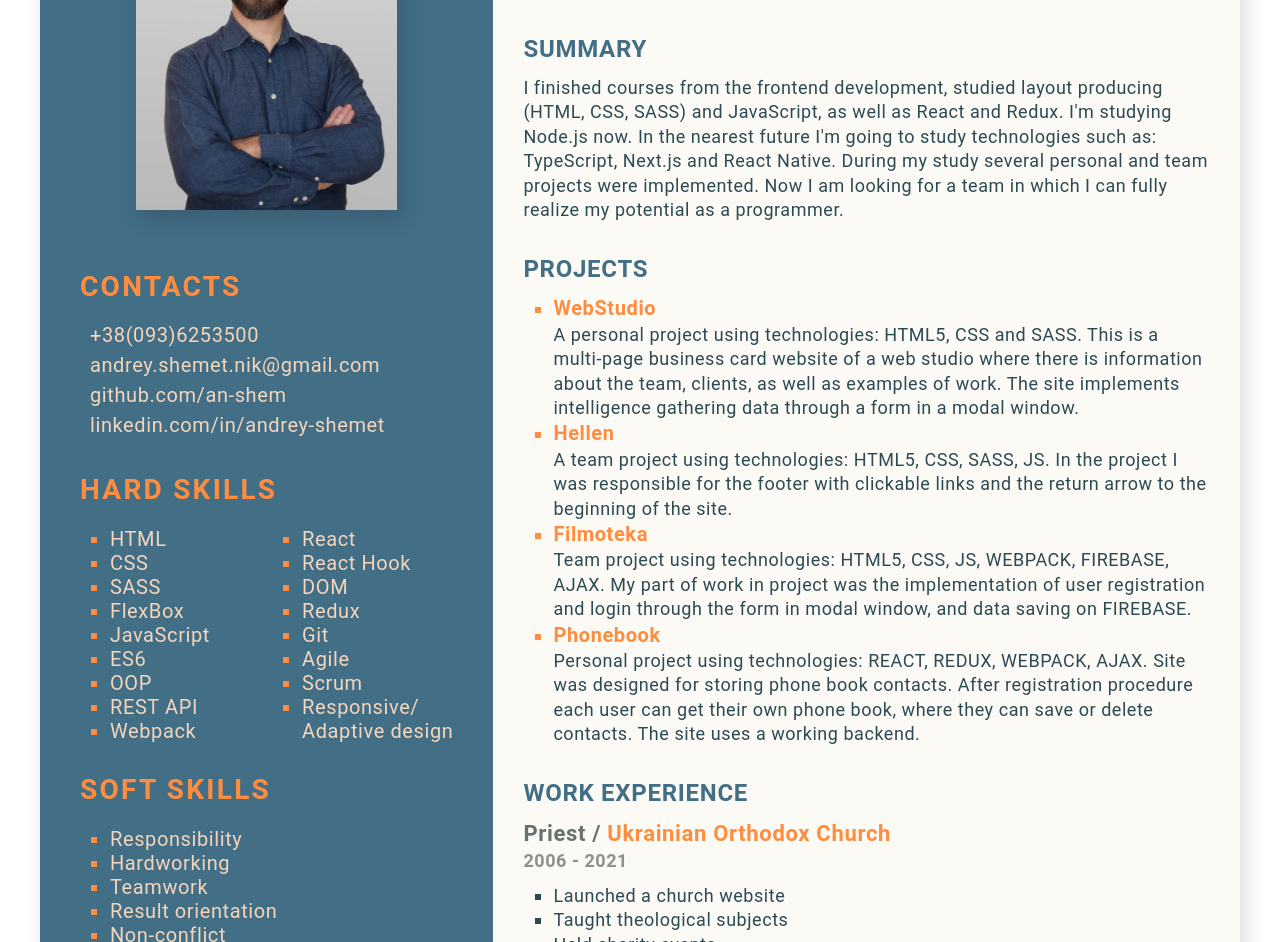
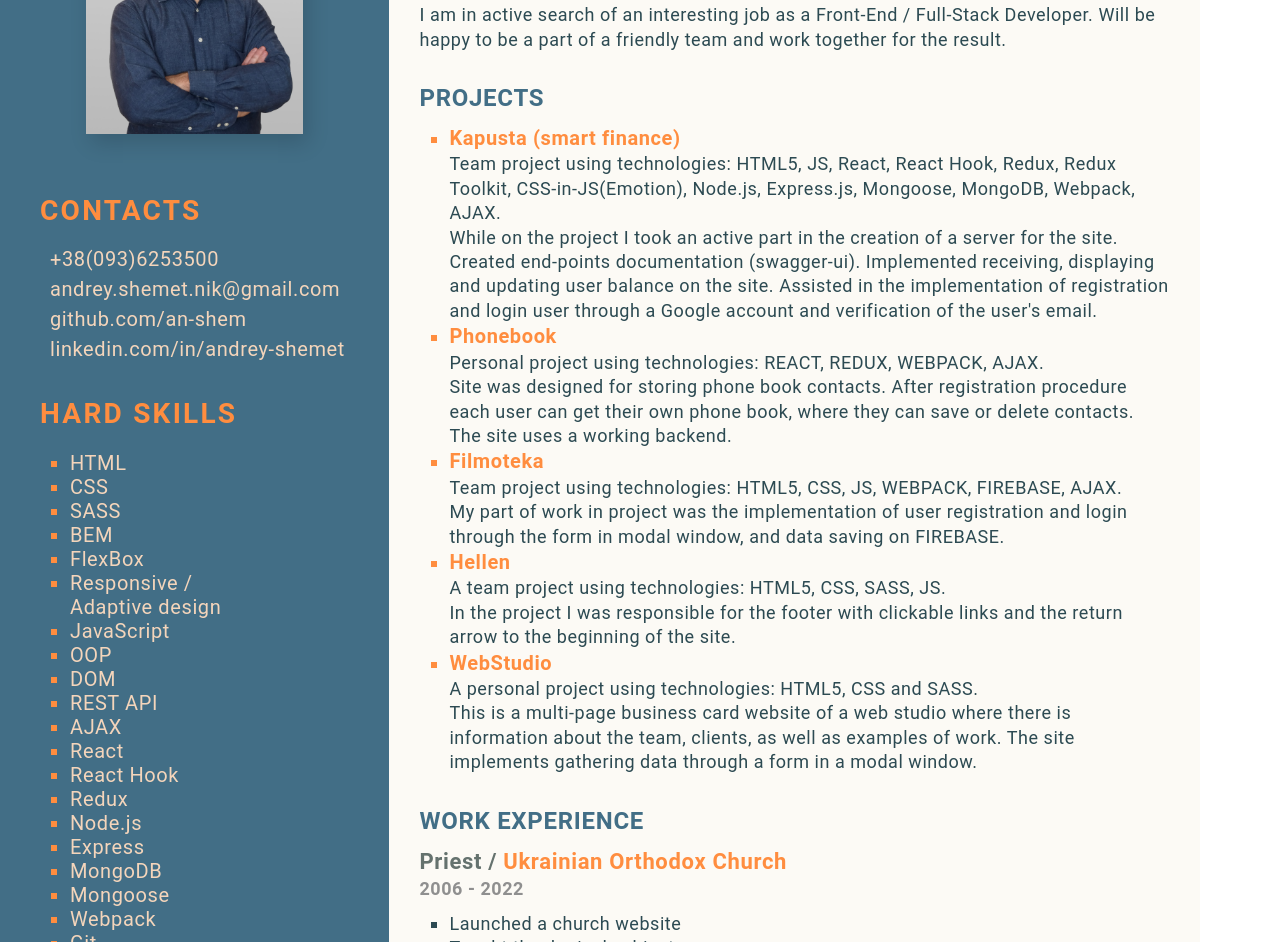
Before and after one commit to an-shem/my-resume, a plain HTML site: page index.html in a window 1280 px wide. Shown: the part 177-1119 px from the top of the page. Drawn offline with nearby package versions, Linux system fonts and the light colour scheme.

Commit message:
Обновил резюме по завершении курсов

```diff
--- a/css/styles.css
+++ b/css/styles.css
@@ -35,15 +35,15 @@ address {
 .container {
 	display: flex;
 	max-width: 1200px;
-	margin: 20px auto;
-	box-shadow: 5px 9px 20px rgb(0 0 0 / 15%);
+	/* margin: 20px auto;
+	box-shadow: 5px 9px 20px rgb(0 0 0 / 15%); */
 }
 
 /* --- ASIDE --- */
 
 .aside {
 	padding: 40px;
-	width: 700px;
+	width: 550px;
 	background-color: #426e86;
 }
 
@@ -95,12 +95,7 @@ address {
 	fill: #ff8d3f;
 }
 
-/* --- HARD SKILLS */
-
-.wrap-skills {
-	display: flex;
-	justify-content: space-between;
-}
+/* --- SKILLS ---*/
 
 .skills-list {
 	display: flex;
@@ -143,6 +138,9 @@ address {
 }
 
 .titel-speciality {
+	font-weight: 700;
+	font-size: 30px;
+	line-height: 1.36;
 	color: #65726e;
 }
 
@@ -153,18 +151,16 @@ address {
 }
 
 .titel-section {
-	/* padding: 8px; */
 	font-weight: 700;
 	font-size: 24px;
 	line-height: 1.36;
 	letter-spacing: 0.03em;
 	text-transform: uppercase;
 	color: #426e86;
-	/* background-color: #eadbc2; */
 }
 
 .description {
-	margin-top: 10px;
+	margin-top: 16px;
 }
 
 /* --- PROJECTS --- */
--- a/index.html
+++ b/index.html
@@ -7,7 +7,7 @@
 
 		<link
 			rel="stylesheet"
-			href="node_modules/modern-normalize/modern-normalize.css"
+			href="https://cdnjs.cloudflare.com/ajax/libs/modern-normalize/1.1.0/modern-normalize.css"
 		/>
 		<link rel="stylesheet" href="./css/styles.css" />
 
@@ -61,28 +61,31 @@
 							<li><span>HTML</span></li>
 							<li><span>CSS</span></li>
 							<li><span>SASS</span></li>
+							<li><span>BEM</span></li>
 							<li><span>FlexBox</span></li>
-							<li><span>JavaScript</span></li>
-							<li><span>ES6</span></li>
-							<li><span>OOP</span></li>
-							<li><span>REST API</span></li>
-							<li><span>Webpack</span></li>
-						</ul>
-						<ul class="skills-list">
-							<li><span>React</span></li>
-							<li><span>React Hook</span></li>
-							<li><span>DOM</span></li>
-							<li><span>Redux</span></li>
-							<li><span>Git</span></li>
-							<li><span>Agile</span></li>
-							<li><span>Scrum</span></li>
 							<li>
 								<span>
-									Responsive/
+									Responsive /
 									<br />
 									Adaptive design
 								</span>
 							</li>
+							<li><span>JavaScript</span></li>
+							<li><span>OOP</span></li>
+							<li><span>DOM</span></li>
+							<li><span>REST API</span></li>
+							<li><span>AJAX</span></li>
+							<li><span>React</span></li>
+							<li><span>React Hook</span></li>
+							<li><span>Redux</span></li>
+							<li><span>Node.js</span></li>
+							<li><span>Express</span></li>
+							<li><span>MongoDB</span></li>
+							<li><span>Mongoose</span></li>
+							<li><span>Webpack</span></li>
+							<li><span>Git</span></li>
+							<li><span>Agile</span></li>
+							<li><span>Scrum</span></li>
 						</ul>
 					</div>
 				</div>
@@ -99,48 +102,70 @@
 				<div class="languages">
 					<h2 class="titel-aside">LANGUAGES</h2>
 					<ul class="skills-list">
+						<li><span>English - elementary</span></li>
 						<li><span>Ukrainian - native</span></li>
 						<li><span>Russian - native</span></li>
-						<li><span>English - beginner</span></li>
 					</ul>
 				</div>
 			</aside>
 
 			<main class="main">
-				<h1 class="titel-name">Andrey Shemet</h1>
-				<h2 class="titel-speciality">Front-End Developer</h2>
-
-				<section class="section">
-					<h2 class="titel-section">SUMMARY</h2>
-					<div class="description">
-						<p>
-							I finished courses from the frontend development, studied layout
-							producing (HTML, CSS, SASS) and JavaScript, as well as React and
-							Redux. I'm studying Node.js now. In the nearest future I'm going
-							to study technologies such as: TypeScript, Next.js and React
-							Native. During my study several personal and team projects were
-							implemented. Now I am looking for a team in which I can fully
-							realize my potential as a programmer.
-						</p>
-					</div>
-				</section>
+				<h1 class="titel-name">Andrii Shemet</h1>
+				<h2 class="titel-speciality">Full Stack Developer</h2>
+				<p class="description">
+					I am in active search of an interesting job as a Front-End /
+					Full-Stack Developer. Will be happy to be a part of a friendly team
+					and work together for the result.
+				</p>
 
 				<section class="section">
 					<h2 class="titel-section">PROJECTS</h2>
 					<ul class="project">
 						<li>
 							<a
-								href="https://an-shem.github.io/goit-markup-hw-08/"
+								href="https://team-proj-smartfinance.netlify.app/home"
 								target="_blank"
 							>
-								<span class="project-name">WebStudio</span>
+								<span class="project-name">Kapusta (smart finance)</span>
 							</a>
 							<p class="project-description">
-								A personal project using technologies: HTML5, CSS and SASS. This
-								is a multi-page business card website of a web studio where
-								there is information about the team, clients, as well as
-								examples of work. The site implements intelligence gathering
-								data through a form in a modal window.
+								Team project using technologies: HTML5, JS, React, React Hook,
+								Redux, Redux Toolkit, CSS-in-JS(Emotion), Node.js, Express.js,
+								Mongoose, MongoDB, Webpack, AJAX.
+								<br />
+								While on the project I took an active part in the creation of a
+								server for the site. Created end-points documentation
+								(swagger-ui). Implemented receiving, displaying and updating
+								user balance on the site. Assisted in the implementation of
+								registration and login user through a Google account and
+								verification of the user's email.
+							</p>
+						</li>
+						<li>
+							<a href="https://phonebook-an.netlify.app" target="_blank">
+								<span class="project-name">Phonebook</span>
+							</a>
+							<p class="project-description">
+								Personal project using technologies: REACT, REDUX, WEBPACK,
+								AJAX.
+								<br />
+								Site was designed for storing phone book contacts. After
+								registration procedure each user can get their own phone book,
+								where they can save or delete contacts. The site uses a working
+								backend.
+							</p>
+						</li>
+						<li>
+							<a href="https://nezvinskyi.github.io/filmoteka/" target="_blank">
+								<span class="project-name">Filmoteka</span>
+							</a>
+							<p class="project-description">
+								Team project using technologies: HTML5, CSS, JS, WEBPACK,
+								FIREBASE, AJAX.
+								<br />
+								My part of work in project was the implementation of user
+								registration and login through the form in modal window, and
+								data saving on FIREBASE.
 							</p>
 						</li>
 						<li>
@@ -151,32 +176,26 @@
 								<span class="project-name">Hellen</span>
 							</a>
 							<p class="project-description">
-								A team project using technologies: HTML5, CSS, SASS, JS. In the
-								project I was responsible for the footer with clickable links
-								and the return arrow to the beginning of the site.
+								A team project using technologies: HTML5, CSS, SASS, JS.
+								<br />
+								In the project I was responsible for the footer with clickable
+								links and the return arrow to the beginning of the site.
 							</p>
 						</li>
 						<li>
-							<a href="https://nezvinskyi.github.io/filmoteka/" target="_blank">
-								<span class="project-name">Filmoteka</span>
+							<a
+								href="https://an-shem.github.io/goit-markup-hw-08/"
+								target="_blank"
+							>
+								<span class="project-name">WebStudio</span>
 							</a>
 							<p class="project-description">
-								Team project using technologies: HTML5, CSS, JS, WEBPACK,
-								FIREBASE, AJAX. My part of work in project was the
-								implementation of user registration and login through the form
-								in modal window, and data saving on FIREBASE.
-							</p>
-						</li>
-						<li>
-							<a href="https://phonebook-an.netlify.app" target="_blank">
-								<span class="project-name">Phonebook</span>
-							</a>
-							<p class="project-description">
-								Personal project using technologies: REACT, REDUX, WEBPACK,
-								AJAX. Site was designed for storing phone book contacts. After
-								registration procedure each user can get their own phone book,
-								where they can save or delete contacts. The site uses a working
-								backend.
+								A personal project using technologies: HTML5, CSS and SASS.
+								<br />
+								This is a multi-page business card website of a web studio where
+								there is information about the team, clients, as well as
+								examples of work. The site implements gathering data through a
+								form in a modal window.
 							</p>
 						</li>
 					</ul>
@@ -190,7 +209,7 @@
 							<span>Ukrainian Orthodox Church</span>
 						</h3>
 
-						<span class="date">2006 - 2021</span>
+						<span class="date">2006 - 2022</span>
 						<ul class="work-list">
 							<li>Launched a church website</li>
 							<li>Taught theological subjects</li>
@@ -219,8 +238,8 @@
 					<h2 class="titel-section">ADDITIONAL EDUCATION</h2>
 					<div class="institution">
 						<h3 class="institution-titel">GoIT</h3>
-						<h4 class="institution-profession">Full-Steck Developer</h4>
-						<span class="date">2020 - 2021 | Kiev, Ukraine</span>
+						<h4 class="institution-profession">Full Stack Developer</h4>
+						<span class="date">2020 - 2022 | Kiev, Ukraine</span>
 					</div>
 				</section>
 			</main>
```
